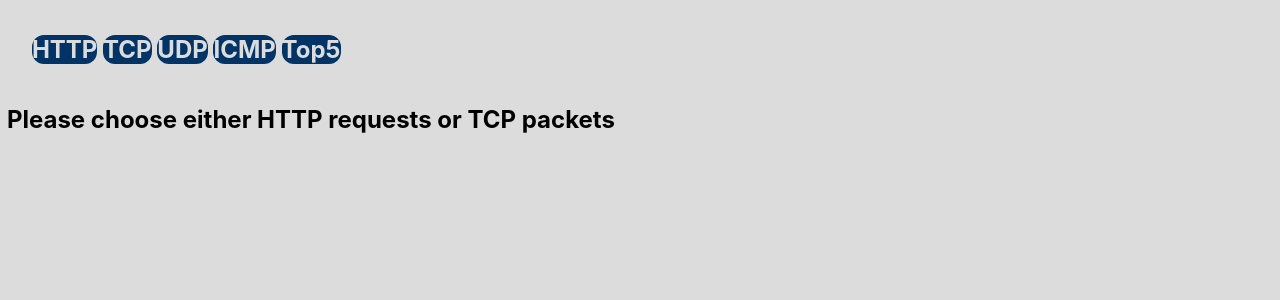
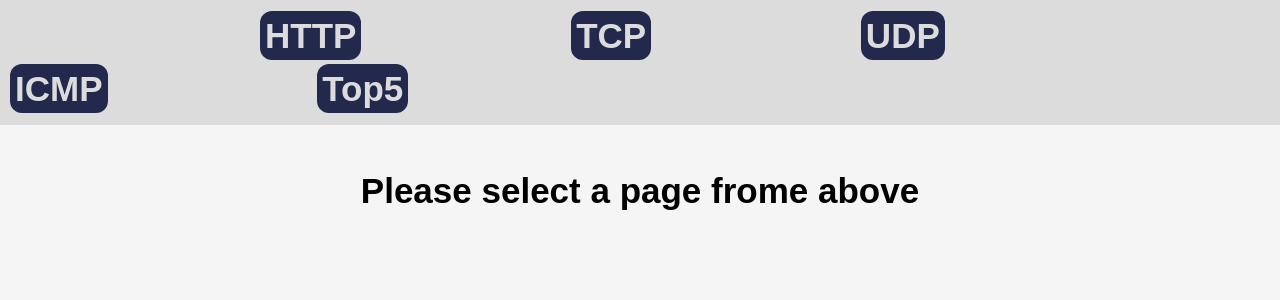
Before and after one commit to SaraAbdo96/dpi, a Flask app: page / in a window 1280 px wide. Shown: the top 300 px of the page. Run offline with Flask 2, Linux system fonts and the light colour scheme; parts of the project's set-up code (start-up, migrations or seed data) failed here and were passed over; some libraries are stand-ins or nearby versions.

Commit message:
top updatz2'e

```diff
--- a/dpi/templates/base.html
+++ b/dpi/templates/base.html
@@ -6,14 +6,14 @@
     <link rel="stylesheet" href="https://stackpath.bootstrapcdn.com/bootstrap/4.4.1/css/bootstrap.min.css" integrity="sha384-Vkoo8x4CGsO3+Hhxv8T/Q5PaXtkKtu6ug5TOeNV6gBiFeWPGFN9MuhOf23Q9Ifjh" crossorigin="anonymous">
 
   </head>
-  <body style="background:Gainsboro;">
-    <div class="b" style=" font-weight:bold; color:#fff; text-decoration:none; padding: .13rem; ">
-      <nav style=" font-size:1.5rem; color:#fff;  padding: .3rem; margin: 25px;">
-        <a href="{{ url_for('http') }}" style="color: Gainsboro; text-decoration:none;background:#003366;border-radius:12px;">HTTP</a>
-        <a href="{{ url_for('tcp') }}" style="color: Gainsboro;text-decoration:none;background:#003366;border-radius:12px;">TCP</a>
-        <a href="{{ url_for('udp') }}" style="color: Gainsboro;text-decoration:none;background:#003366;border-radius:12px;">UDP</a>
-        <a href="{{ url_for('icmp') }}" style="color: Gainsboro;text-decoration:none;background:#003366;border-radius:12px;">ICMP</a>
-        <a href="{{ url_for('Top') }}" style="color: Gainsboro;text-decoration:none;background:#003366;border-radius:12px;">Top5</a>
+  <body style="background:#F5F5F5; font-family: arial,tahoma;font-weight:bold;">
+    <div class="b">
+      <nav style="font-family: arial,tahoma;font-size: 35px; padding: 10px;  background-color:Gainsboro;">
+        <a href="{{ url_for('http') }}" style="color: Gainsboro; text-decoration:none;background:#22294d;border-radius:12px; margin-right:200px; margin-left: 250px; padding:5px;">HTTP</a>
+        <a href="{{ url_for('tcp') }}" style="color: Gainsboro;text-decoration:none;background:#22294d;border-radius:12px;margin-right: 200px;padding:5px;">TCP</a>
+        <a href="{{ url_for('udp') }}" style="color: Gainsboro;text-decoration:none;background:#22294d;border-radius:12px;margin-right: 200px;padding:5px;">UDP</a>
+        <a href="{{ url_for('icmp') }}" style="color: Gainsboro;text-decoration:none;background:#22294d;border-radius:12px;margin-right: 200px;padding:5px;">ICMP</a>
+        <a href="{{ url_for('Top') }}" style="color: Gainsboro;text-decoration:none;background:#22294d;border-radius:12px;margin-right: 200px;padding:5px;">Top5</a>
         </nav>
       {% block content %}
       {% endblock %}
--- a/dpi/templates/components/tcp_table.html
+++ b/dpi/templates/components/tcp_table.html
@@ -1,5 +1,5 @@
-<table class="table table-bordered table-hover table-light table-sm" style="background-color:plum;width:100%; border:1px solid #000; text-align: center;">
-  <thead class="thead-dark" style="background:#003366; color:#fff;  padding:.5rem; text-align: center; font-size: 20px;">
+<table class="table table-bordered" style="width:100%;border:2px solid black; text-align: center;">
+  <thead class="" style="padding:5px;color:#fff;  text-align: center; font-size: 25px; background-color:#41465c; ">
     <tr>
       <th scope="col">stream_index</th>
       <th scope="col">source IP</th>
@@ -8,7 +8,7 @@
       <th scope="col">destination port</th>
     </tr>
   </thead>
-  <tbody style="color: #000;font-size: 17px;">
+  <tbody style="font-size: 17px;background-color:#C0C0C0; ">
      {% for tcp in tcps %}
     {% include 'components/tcp_packet.html' %}
     {% endfor %}
--- a/dpi/templates/index.html
+++ b/dpi/templates/index.html
@@ -3,5 +3,5 @@
 Main Page
 {% endblock %}
 {% block content %}
-   <p style="color:black; padding: margin: 30px; font-size:1.5rem; padding: .3rem;"> Please choose either HTTP requests or TCP packets </p>
+   <p style="color:black; font-size: 35px; margin-top: 40px; text-align: center;"> Please select a page frome above </p>
 {% endblock %}
```
